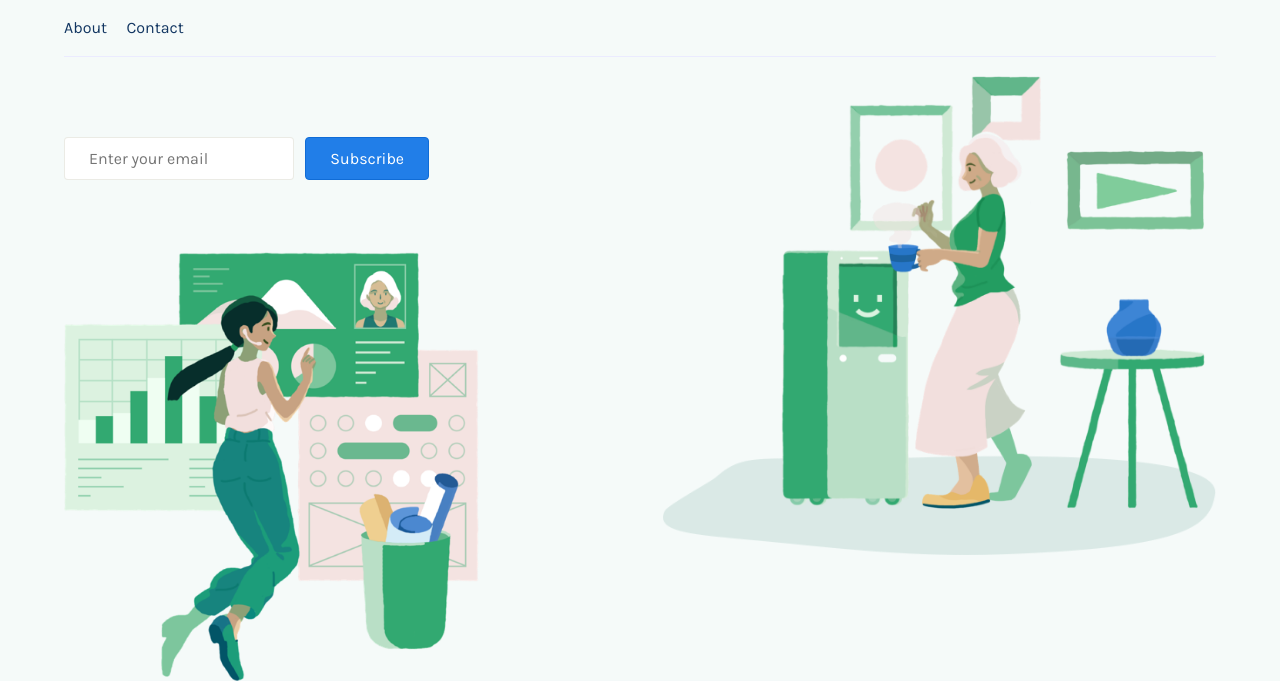
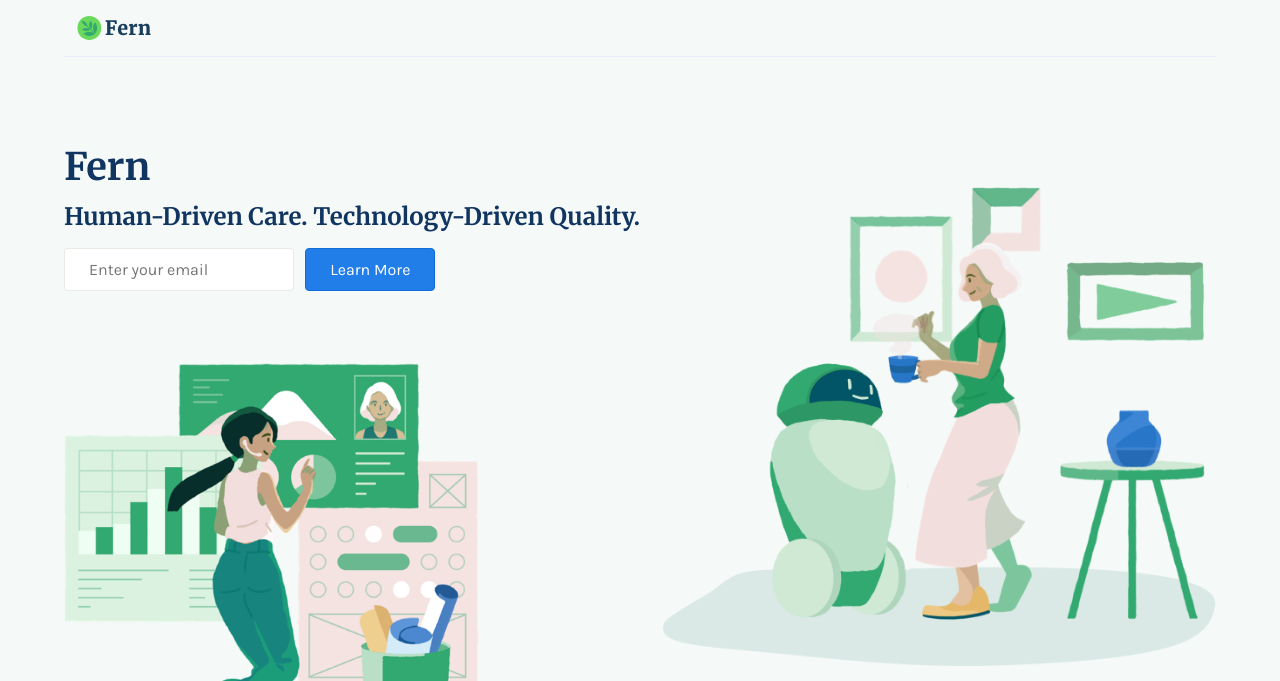
Before and after one commit to CareByFern/fern-webapp, a Django app: page / in a window 1280 px wide. Shown: the top 681 px of the page. Run offline with Django 3.2, Linux system fonts and the light colour scheme; some web fonts are replaced.

Commit message:
update images and inde for site

```diff
--- a/giver/templates/giver/index.html
+++ b/giver/templates/giver/index.html
@@ -4,24 +4,30 @@
 	<meta charset="UTF-8">
 	<title>Fern Elder Care</title>
 	{% load static %}
-	<link rel="stylesheet" href="css/reset.css">
+	<link rel="stylesheet" href="{% static 'giver/css/reset.css' %}">
 	<link href="https://fonts.googleapis.com/css?family=Karla|Lora:700|Merriweather:400,700|Source+Serif+Pro:700" rel="stylesheet">
 	<link rel="stylesheet" href="{% static 'giver/css/main.css' %}">
 </head>
 <body>
 	<nav>
-		<!--<img src="img/5112-fern-svg.svg" id="logo" alt="">-->
+		<img src="{% static 'giver/img/logo.svg' %}" id="logo" alt="">
 		<div class="navLinks">
+			<!--
 			<a href="#">About</a>
 			<a href="#">Contact</a>
+		-->
 		</div>
 	</nav>
 	<header>
+		<h1>Fern</h1>
+			<h2>
+			 Human-Driven Care. Technology-Driven Quality.
+			</h2>
 		<form action="https://carebyfern.us17.list-manage.com/subscribe/post?u=6487e9c636e955ff17f9daeda&amp;id=c2da4bdd38" method="post" id="mc-embedded-subscribe-form" name="mc-embedded-subscribe-form" class="validate" target="_blank" novalidate>
 			<div id="mc_embed_signup_scroll">
 			<div class="mc-field-group">
 				<input type="email" value="" name="EMAIL" class="email" id="mce-EMAIL" placeholder="Enter your email" required>
-				<input type="submit" value="Subscribe" name="subscribe" id="mc-embedded-subscribe" class="button">
+				<input type="submit" value="Learn More" name="subscribe" id="mc-embedded-subscribe" class="button">
 			</div>
 			<div id="mce-responses" class="clear">
 				<div class="response" id="mce-error-response" style="display:none"></div>
@@ -99,7 +105,7 @@
     			<div id="mc_embed_signup_scroll">
   				<div class="mc-field-group">
   					<input type="email" value="" name="EMAIL" class="email" id="mce-EMAIL" placeholder="Enter your email" required>
-  					<input type="submit" value="Subscribe" name="subscribe" id="mc-embedded-subscribe" class="button">
+  					<input type="submit" value="Learn More" name="subscribe" id="mc-embedded-subscribe" class="button">
   				</div>
   				<div id="mce-responses" class="clear">
     				<div class="response" id="mce-error-response" style="display:none"></div>
```
Also changed, not shown: giver/static/giver/img/large1.png, giver/static/giver/img/logo.svg, giver/static/giver/img/medium1.png, giver/static/giver/img/medium2.png, giver/static/giver/img/old/medium1old.png (added), giver/static/giver/img/old/medium2old.png (added), giver/static/giver/img/old/small2old.png (added), giver/static/giver/img/plant-left.png (added), giver/static/giver/img/plant-right.png (added), giver/static/giver/img/small1.png, giver/static/giver/img/small2.png, 1 other file.
